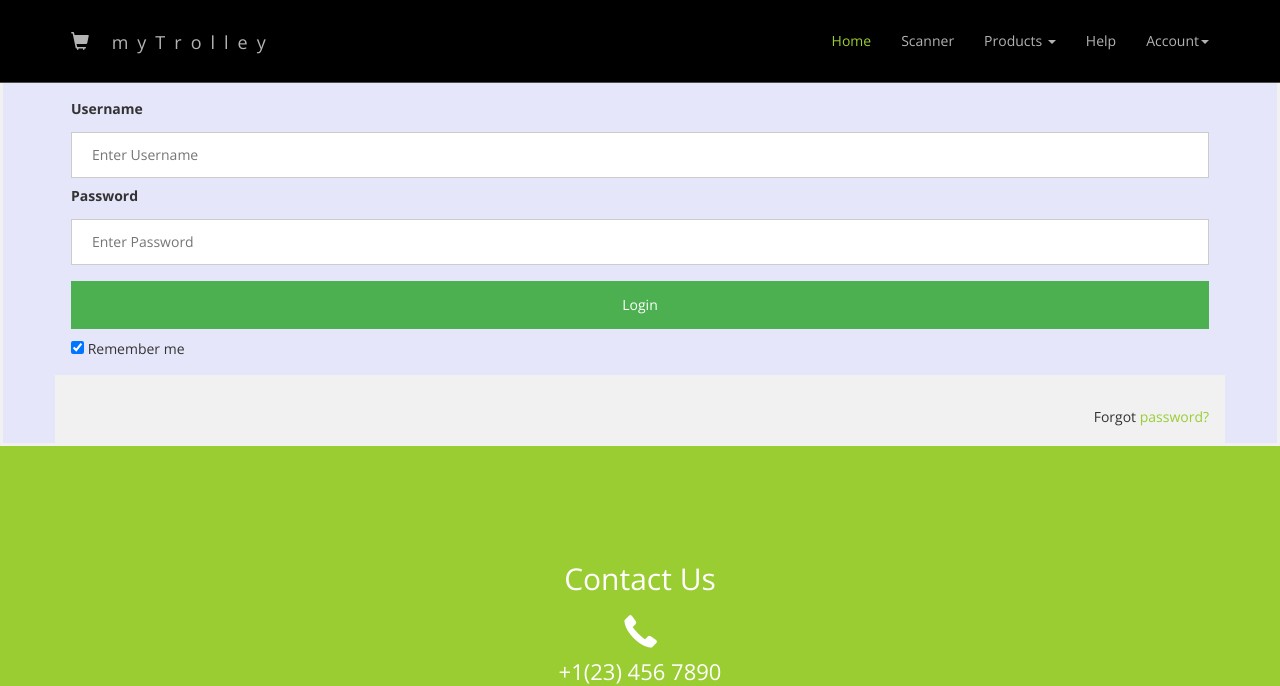
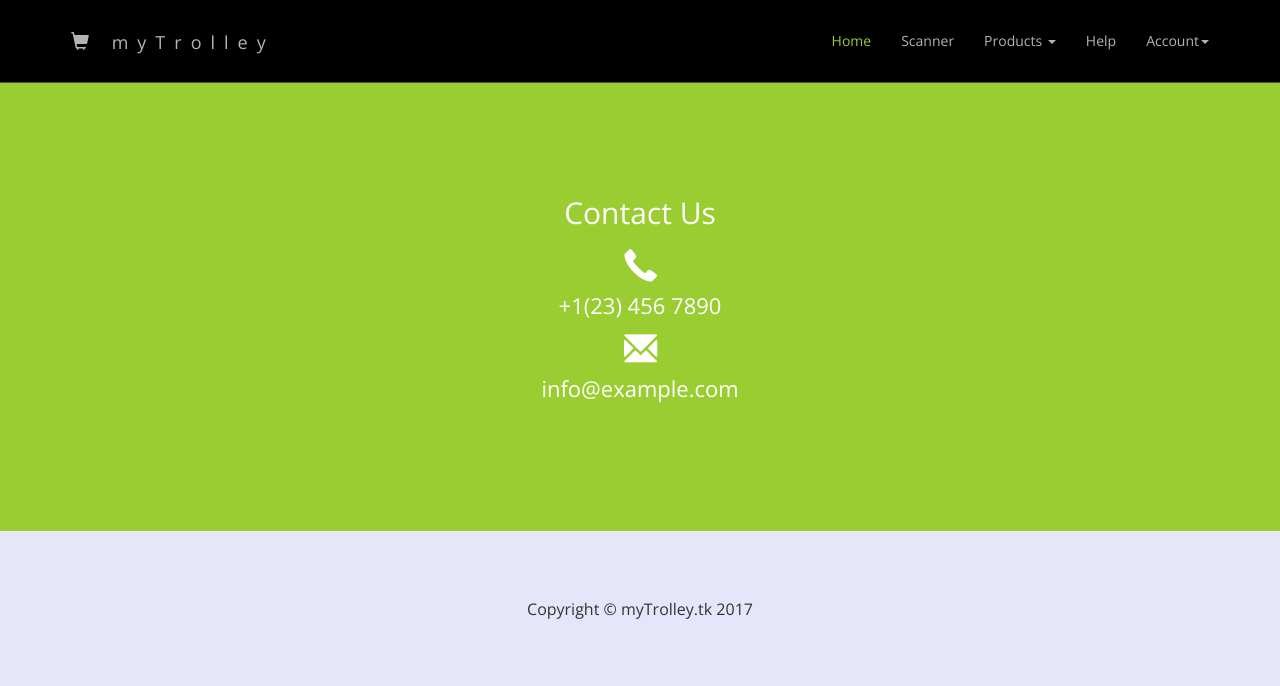
Before and after one commit to Albert481/myTrolley, a Flask app: page /login in a window 1280 px wide. Shown: the top 686 px of the page. Run offline with Flask 2, Linux system fonts and the light colour scheme; some libraries are stand-ins or nearby versions.

```diff
--- a/templates/login.html
+++ b/templates/login.html
@@ -12,6 +12,8 @@ Although you can use them, for a more unique website, replace these images with
     <!-- The above 3 meta tags *must* come first in the head; any other head content must come *after* these tags -->
 
     <title>myTrolley</title>
+
+    <link rel="import" href="/templates/formtemplate.html">
 
     <!-- Bootstrap Core CSS -->
     <link href="../static/css/bootstrap.min.css" rel="stylesheet">
@@ -43,23 +45,6 @@ Although you can use them, for a more unique website, replace these images with
 </br>
 </br>
 </br>
- <form action="/action_page.php">
-
-  <div class="container">
-    <label><b>Username</b></label>
-    <input type="text" placeholder="Enter Username" name="uname" required>
-
-    <label><b>Password</b></label>
-    <input type="password" placeholder="Enter Password" name="psw" required>
-
-    <button type="submit">Login</button>
-    <input type="checkbox" checked="checked"> Remember me
-  </div>
-
-  <div class="container" style="background-color:#f1f1f1">
-    <span class="psw">Forgot <a href="#">password?</a></span>
-  </div>
-</form>
 
 	<!-- Footer -->
     <footer class="page-footer">
```
